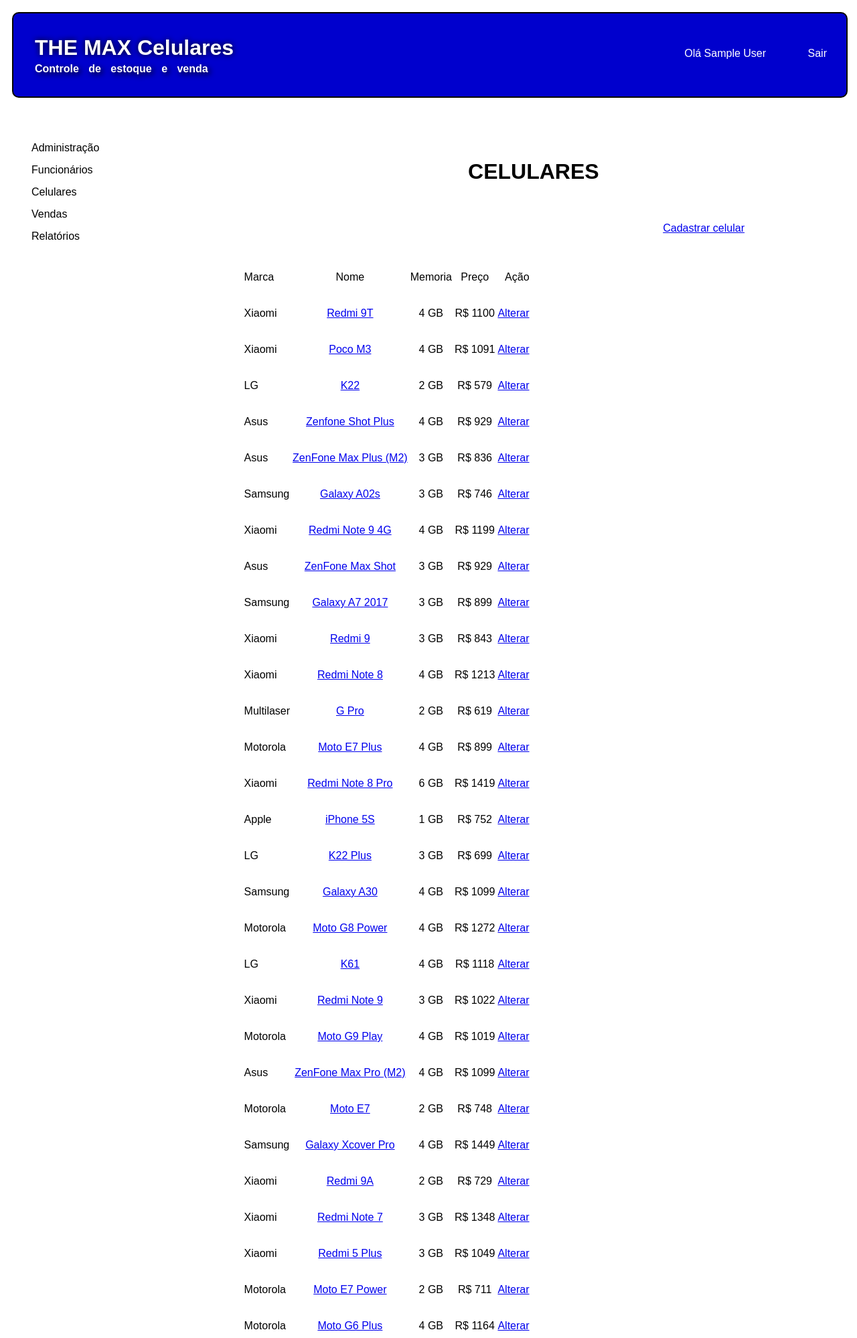
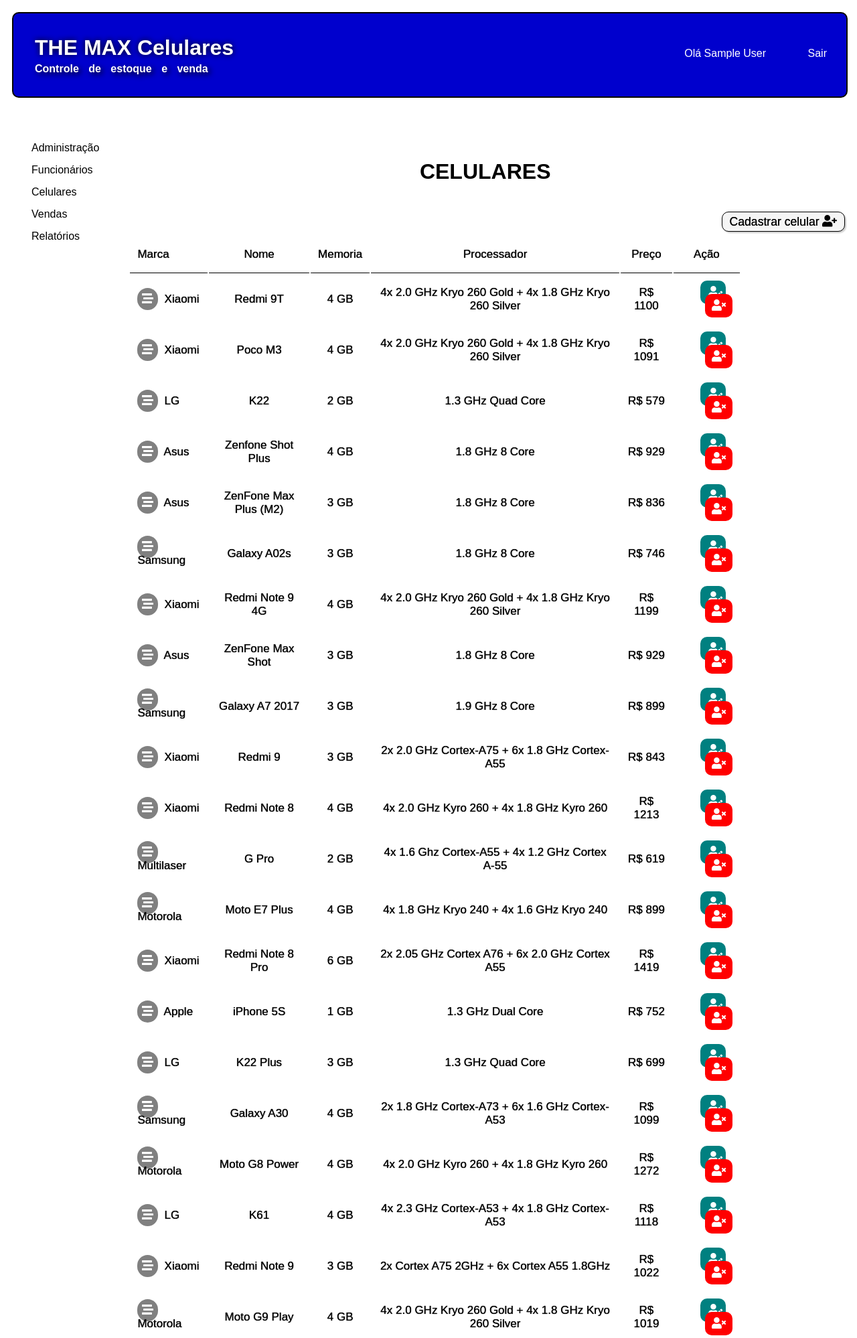
Before and after one commit to DaNzxx1/web, a PHP site: page /lista_cel.php in a window 1280 px wide. Shown: the top 1998 px of the page at 67% size. Run offline with PHP 8.4, Linux system fonts and the light colour scheme; the visitor is signed in with stand-in values (Sample User, id 1); data comes from the database, SQL or seed files in the repository.

Commit message:
lista de celular

```diff
--- a/lista_cel.php
+++ b/lista_cel.php
@@ -3,16 +3,18 @@ session_start();
 ?>
 <!DOCTYPE html>
 <html>
-
 	<head>
 		<meta charset="utf-8" />
 		<meta http-equiv="X-UA-Compatible" content="IE=edge">
-	<title>Celulares</title>
+		<title>Celular</title>
 		<meta name="viewport" content="width=device-width, initial-scale=1">
 		<link rel="stylesheet" type="text/css" href="css/layout.css">
 		<link rel="stylesheet" type="text/css" href="css/menu.css">
+		<link rel="stylesheet" type="text/css" href="css/style.css">
 		<link rel="stylesheet" type="text/css" href="css/grid.css">
 		<link href="https://fonts.googleapis.com/css?family=PT+Serif" rel="stylesheet">
+		<link rel="stylesheet" href="https://cdnjs.cloudflare.com/ajax/libs/font-awesome/5.15.3/css/all.min.css">
+		<script src="https://cdnjs.cloudflare.com/ajax/libs/font-awesome/5.15.3/js/all.min.js"></script>
 	</head>
 
 	<body>
@@ -32,33 +34,40 @@ session_start();
 			<div class="menu_local">
 				<?php include "menu_local.php"; ?>
 			</div>
-		<div class="conteudo_especifico">
+			<div class="conteudo_especifico centralizar">
 				<div class="centralizar">
 					<h1> CELULARES </h1>
+				</div>
+				<div>
+					<a class="div_esquerda botao" href="cadastra_cel.php" title="Cadastrar celular">
+						Cadastrar celular <i class="fas fa-user-plus"></i>
+					</a>
 				</div>
 				<div id="funcionalidade" class="div_direita">
 					<?php
 					$conectar = mysqli_connect("localhost", "root", "", "themax");
 
-				$sql_consulta = "SELECT id_cel, marca_cel, nome_cel, memoria_cel, preco_cel FROM celular";
+					$sql_consulta = "SELECT id_cel, marca_cel, nome_cel, memoria_cel, processador_cel, preco_cel FROM celular";
 					$resultado_consulta = mysqli_query($conectar, $sql_consulta);
 					?>
-				<p align="right"> <a href="cadastra_cel.php"> Cadastrar celular </a> </p>
-				<table class="centralizar">
+					<table class="centralizar listaFun">
 						<tr>
-						<td class="esquerda">
+							<td class="esquerda" style="border-bottom: 1px solid black!important;">
 								<p> Marca </p>
 							</td>
-						<td>
+							<td style="border-bottom: 1px solid black!important;">
 								<p> Nome </p>
 							</td>
-						<td>
+							<td style="border-bottom: 1px solid black!important;">
 								<p> Memoria </p>
 							</td>
-						<td>
+							<td style="border-bottom: 1px solid black!important;">
+								<p> Processador </p>
+							</td>
+							<td style="border-bottom: 1px solid black!important;">
 								<p> Preço </p>
 							</td>
-						<td class="direita">
+							<td style="border-bottom: 1px solid black!important;">
 								<p> Ação </p>
 							</td>
 						</tr>
@@ -68,14 +77,15 @@ session_start();
 							<tr>
 								<td class="esquerda">
 									<p>
+										<a class="exibe" href="exibe_cel.php?codigo=<?php echo $registro[0] ?>" title="Exibir celular">
+											<i class="fas fa-stream" style="color: white;"></i>
+										</a>&nbsp;
 										<?php echo "$registro[1]"; ?>
 									</p>
 								</td>
 								<td>
 									<p>
-									<a href="exibe_cel.php?codigo=<?php echo $registro[0] ?>">
 										<?php echo "$registro[2]"; ?>
-									</a>
 									</p>
 								</td>
 								<td>
@@ -88,14 +98,31 @@ session_start();
 										<?php echo "$registro[4]"; ?>
 									</p>
 								</td>
-							<td class="direira">
+								<td>
 									<p>
-									<a href="altera_cel.php?codigo=<?php echo $registro[0] ?>">
-										Alterar
+										<?php echo "$registro[5]"; ?>
+									</p>
+								</td>
+								<td class="direita">
+									<p>
+										<a class="editar" href="altera_cel.php?codigo=<?php echo $registro[0] ?>" title="Editar celular">
+											<i class="fas fa-user-edit" style="color: white;"></i>
+										</a>
+										<a class="excluir" href="#abrirModal<?php echo $registro[0] ?>" data-confirm="Certeza?" title="Excluir celular">
+											<i class="fas fa-user-times" style="color: white;"></i>
 										</a>
 									</p>
 								</td>
 							</tr>
+							<div id="abrirModal<?php echo $registro[0] ?>" class="modal">
+								<div>
+									<a href="#fechar" title="Fechar" class="fechar">x</a>
+									<h2>Excluir celular</h2>
+									<p>Você realmente deseja excluir este celular?</p>
+									<a class="botaosim" href="processa_excluir_cel.php?codigo=<?php echo $registro[0] ?>">Sim</a>
+									<a class="botaonao" href="#fechar">Não</a>
+								</div>
+							</div>
 						<?php
 						}
 						?>
@@ -112,5 +139,4 @@ session_start();
 			</div>
 		</div>
 	</body>
-
 </html>
```
Lines whose indentation alone changed are shown as unchanged.
